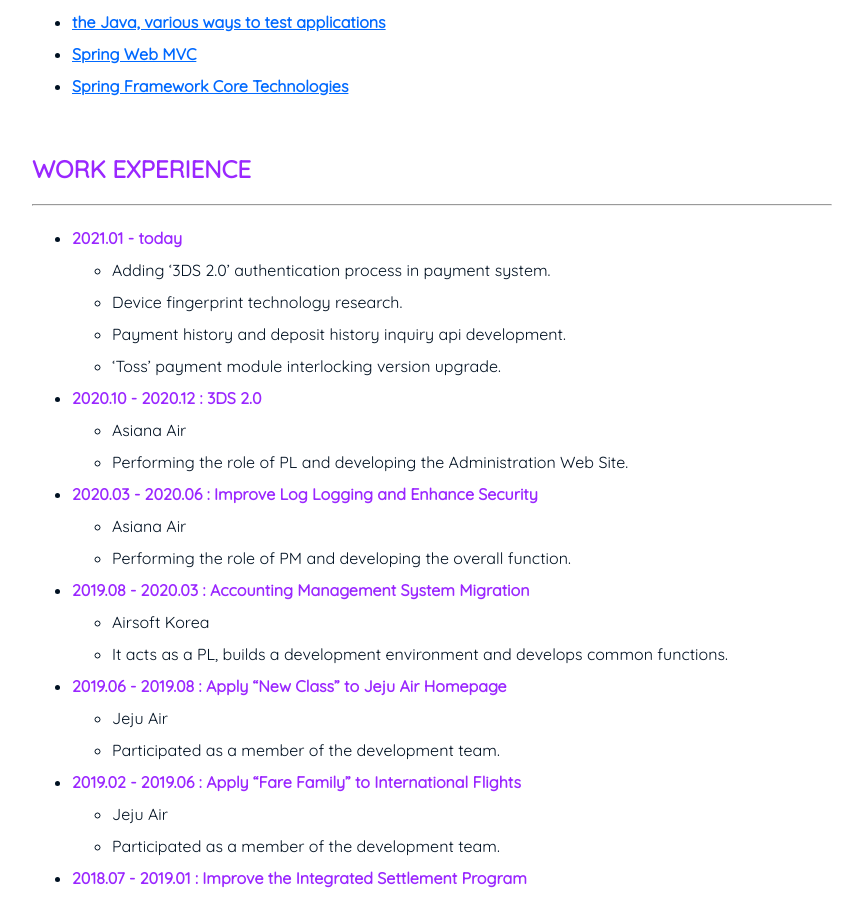
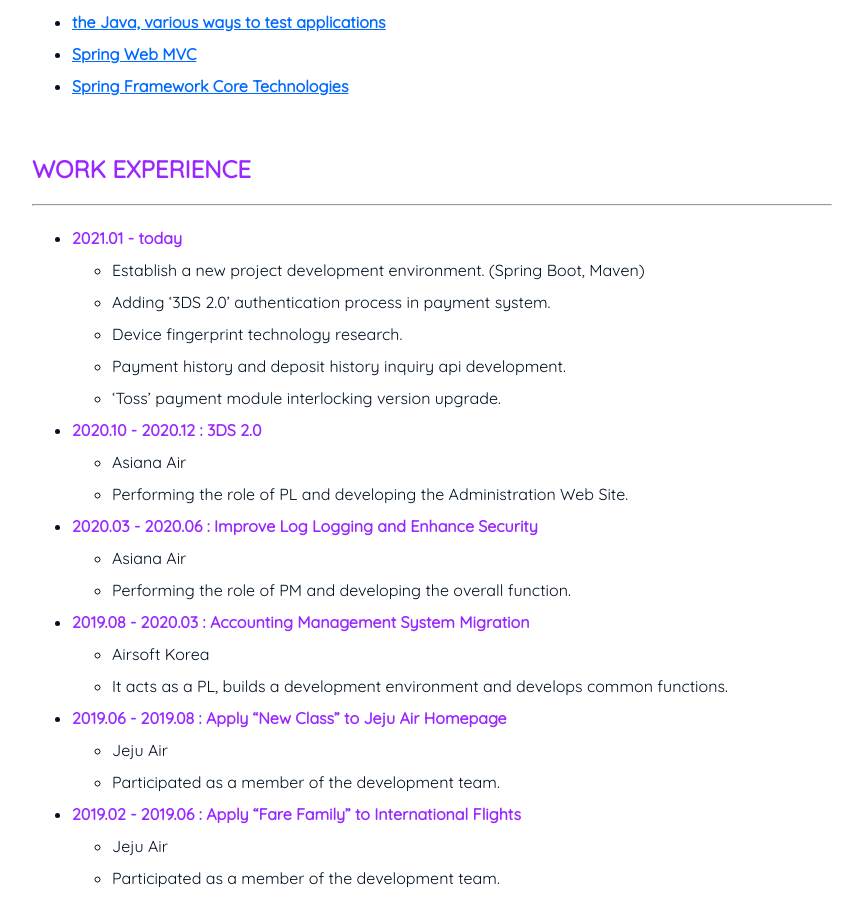
Before and after one commit to nimkoes/portfolio, a Jekyll site: the page built from about.md, in a window 1280 px wide and 900 px high, scrolled down 2118 px. Shown: the whole window, without its empty margins (208-1071 px from the left). Built offline with Jekyll 4.4.1, drawn with Linux system fonts in a browser that asks for light colours.

Commit message:
Update about.md

```diff
--- a/about.md
+++ b/about.md
@@ -82,6 +82,7 @@
 ---
 
 * **2021.01 - today**
+  * Establish a new project development environment. (Spring Boot, Maven)
   * Adding '3DS 2.0' authentication process in payment system.
   * Device fingerprint technology research.
   * Payment history and deposit history inquiry api development.
```
